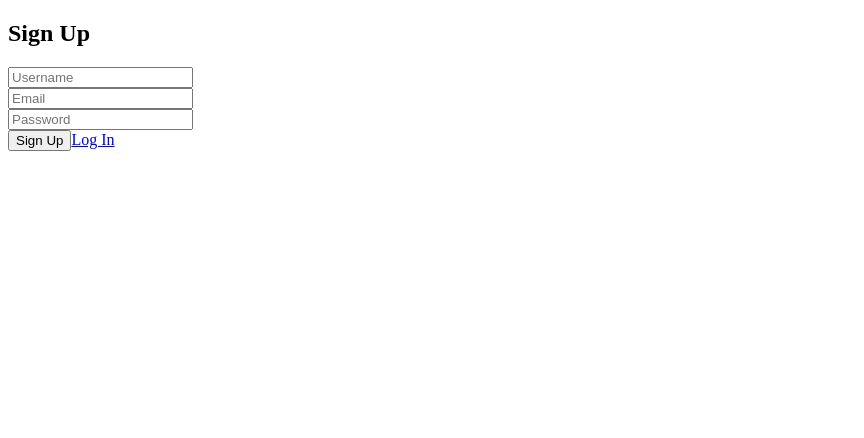
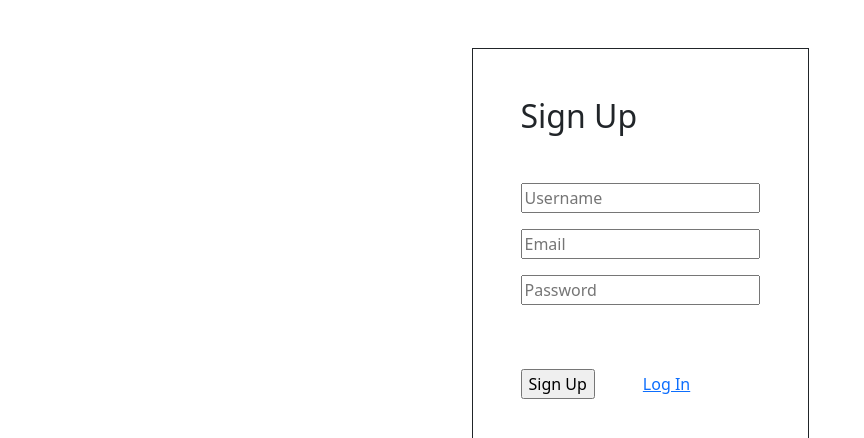
Before and after one commit to German-Cobian/Journeyman-Front-End, a React (Create React App) app: page /signup in a window 1280 px wide. Shown: the top 438 px of the page, without its empty margins (0-864 px from the left). Built offline with nearby package versions, Linux system fonts and the light colour scheme; no server answers.

Commit message:
Style Signup and Login components with bootstrap

```diff
--- a/src/components/Login.js
+++ b/src/components/Login.js
@@ -19,16 +19,17 @@ const Login = ({ loggedIn }) => {
 
   return (
     <main className="">
+      <div className="d-flex flex-row justify-content-center">
+        <div className="my-5 mx-5 border border-dark">
           <div className="">
-        <div className="">
-          <h2 className="">LOG IN</h2>
+            <h2 className="my-5 mx-5">LOG IN</h2>
           </div>
           {error && <p className="">{error}</p>}
           {errors.username && <p className="">Username is required</p>}
           {errors.email && <p className="">Email is required</p>}
           {errors.password && <p className="">Password is required</p>}
-        <form className="" onSubmit={handleSubmit(onFormSubmit)}>
-          <div className="">
+          <form className="mx-5" onSubmit={handleSubmit(onFormSubmit)}>
+            <div className="mb-3">
               <input
                 className=""
                 type="username"
@@ -36,7 +37,7 @@ const Login = ({ loggedIn }) => {
                 {...register('username', { required: 'Username is required' })}
               />
             </div>
-          <div className="">
+            <div className="mb-3">
               <input
                 className=""
                 type="email"
@@ -44,7 +45,7 @@ const Login = ({ loggedIn }) => {
                 {...register('email', { required: 'email is required' })}
               />
             </div>
-          <div className="">
+            <div className="mb-3">
               <input
                 className=""
                 type="password"
@@ -52,9 +53,10 @@ const Login = ({ loggedIn }) => {
                 {...register('password', { required: 'Password is required' })}
               />
             </div>
-          <input className="" type="submit" value="Log In" />
-          <Link className="" to="/signup">Sign Up</Link>
+            <input className="my-5" type="submit" value="Log In" />
+            <Link className="my-5 mx-5" to="/signup">Sign Up</Link>
           </form>
+        </div>
       </div>
     </main>
   );
--- a/src/components/Signup.js
+++ b/src/components/Signup.js
@@ -20,17 +20,17 @@ const Signup = () => {
 
   return (
     <main className="">
-      <div className="">
-        <div className="">
+      <div className="d-flex flex-row justify-content-center">
+        <div className="my-5 mx-5 border border-dark">
           <div className="">
-            <h2 className="">Sign Up</h2>
+            <h2 className="my-5 mx-5">Sign Up</h2>
           </div>
           {error && <p className="">{error}</p>}
           {errors.username && <p className="">Username is required</p>}
           {errors.email && <p className="">Email is required</p>}
           {errors.password && <p className="">Password is required</p>}
-          <form className="" onSubmit={handleSubmit(onFormSubmit)}>
-            <div className="">
+          <form className="mx-5" onSubmit={handleSubmit(onFormSubmit)}>
+            <div className="mb-3">
               <input
                 className=""
                 type="text"
@@ -38,7 +38,7 @@ const Signup = () => {
                 {...register('username', { required: 'Username is required' })}
               />
             </div>
-            <div className="">
+            <div className="mb-3">
               <input
                 className=""
                 type="email"
@@ -46,7 +46,7 @@ const Signup = () => {
                 {...register('email', { required: 'Email is required' })}
               />
             </div>
-            <div className="">
+            <div className="mb-3">
               <input
                 className=""
                 type="password"
@@ -54,12 +54,8 @@ const Signup = () => {
                 {...register('password', { required: 'Password is required' })}
               />
             </div>
-            <input
-              className=""
-              type="submit"
-              value="Sign Up"
-            />
-            <Link className="" to="/login">Log In</Link>
+            <input className="my-5" type="submit" value="Sign Up" />
+            <Link className="my-5 mx-5" to="/login">Log In</Link>
           </form>
         </div>
       </div>
--- a/src/index.js
+++ b/src/index.js
@@ -1,4 +1,5 @@
 import React from 'react';
+import 'bootstrap/dist/css/bootstrap.css';
 import ReactDOM from 'react-dom/client';
 import App from './App';
 import { Provider } from 'react-redux';
```
Lines whose indentation alone changed are shown as unchanged.
